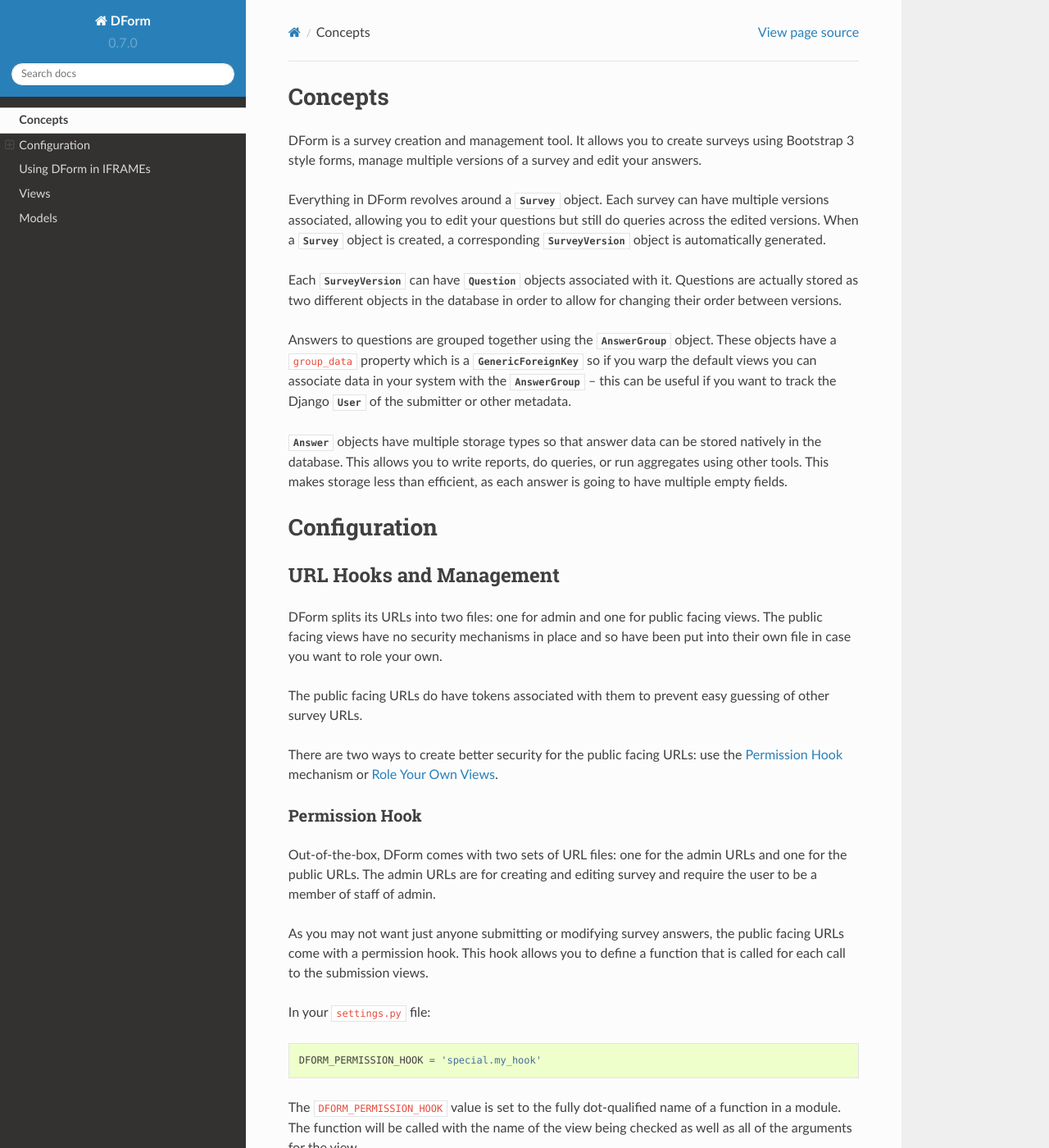
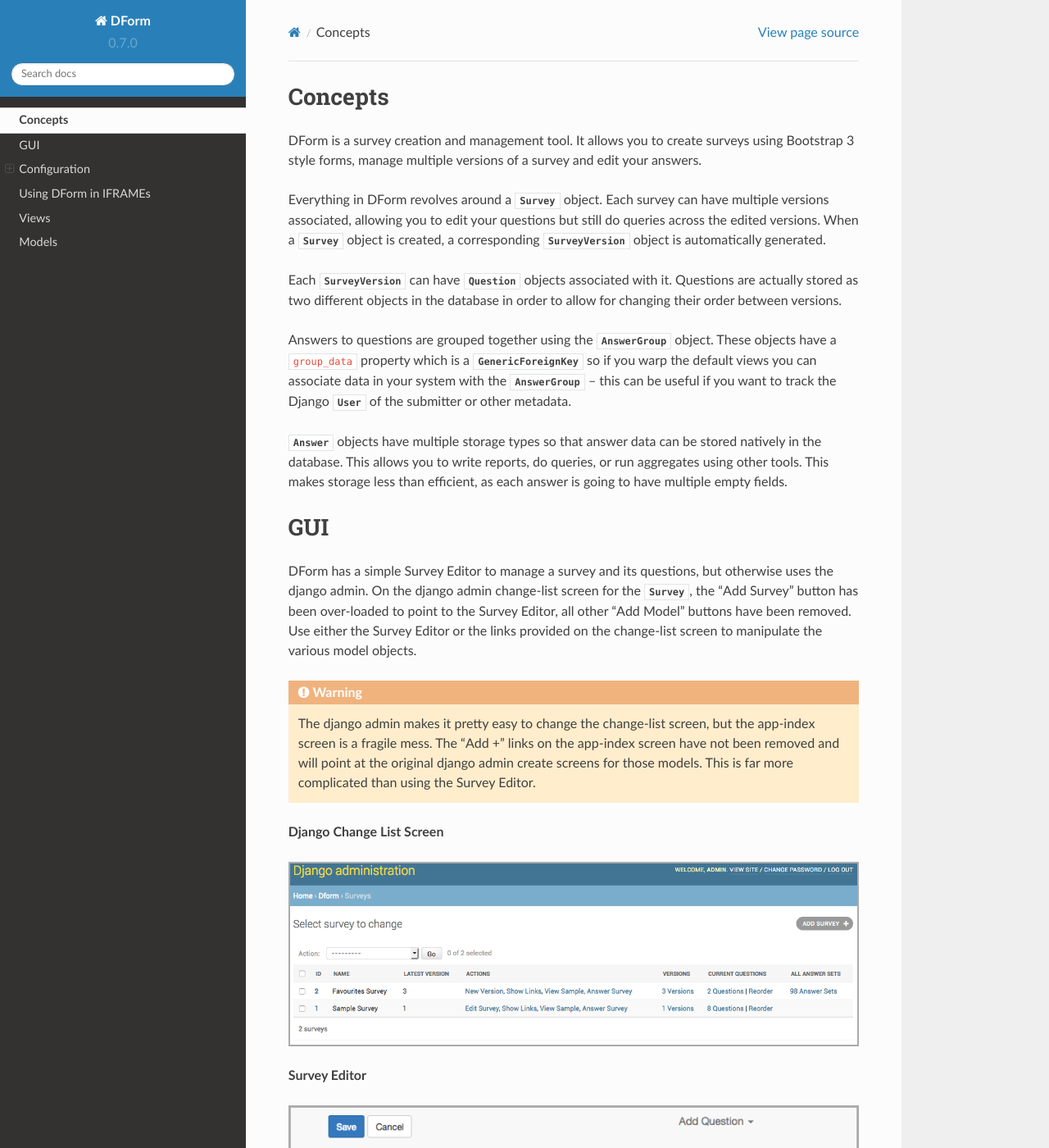
Before and after one commit to marcogh/django-dform, a Sphinx documentation site: the page built from docs/docs.rst, in a window 1280 px wide and 1400 px high. Shown: the whole window at 82% size. Built offline with Sphinx 7.4.7 and the Read the Docs theme 2.0.0, drawn with Linux system fonts in a browser that asks for light colours.

Commit message:
Add info about GUI to docs

```diff
--- a/docs/docs.rst
+++ b/docs/docs.rst
@@ -25,6 +25,33 @@ you want to track the Django :class:`User` of the submitter or other metadata.
 be stored natively in the database.  This allows you to write reports, do
 queries, or run aggregates using other tools.  This makes storage less than
 efficient, as each answer is going to have multiple empty fields.
+
+
+GUI
+***
+
+DForm has a simple Survey Editor to manage a survey and its questions, but
+otherwise uses the django admin.  On the
+django admin change-list screen for the :class:`.Survey`, the "Add Survey"
+button has been over-loaded to point to the Survey Editor, all other "Add
+Model" buttons have been removed.  Use either the Survey Editor or the links
+provided on the change-list screen to manipulate the various model objects.
+
+.. warning::
+    The django admin makes it pretty easy to change the change-list screen,
+    but the app-index screen is a fragile mess.  The "Add +" links on the
+    app-index screen have not been removed and will point at the original
+    django admin create screens for those models.  This is far more
+    complicated than using the Survey Editor.
+
+**Django Change List Screen**
+
+.. figure:: changelist.png
+
+
+**Survey Editor**
+
+.. figure:: editor.png
 
 
 Configuration
```
Also changed, not shown: CHANGES.rst (+7 -0 lines), docs/changelist.png (added), docs/editor.png (added).
